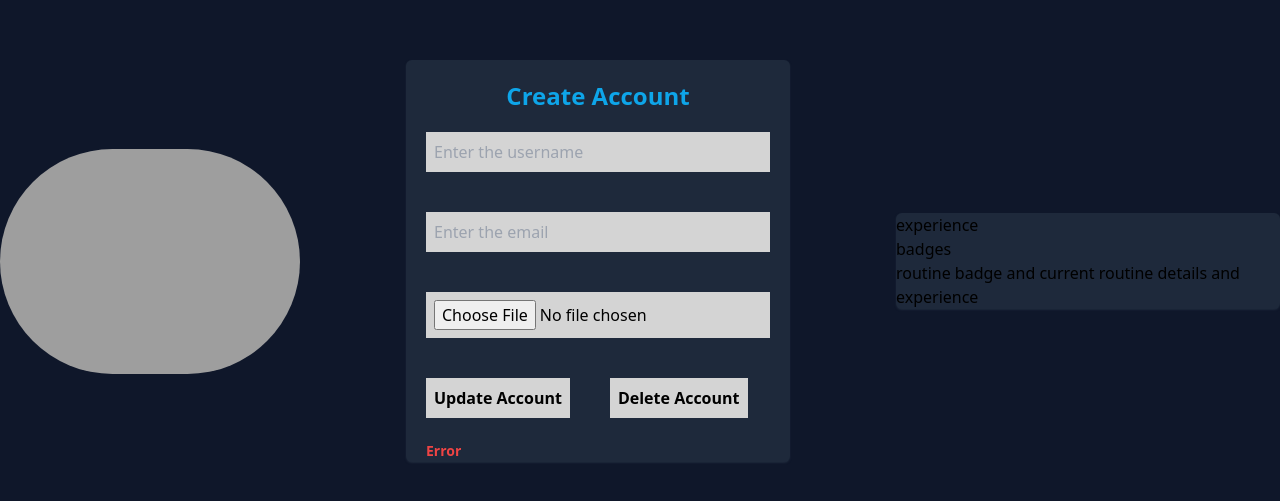
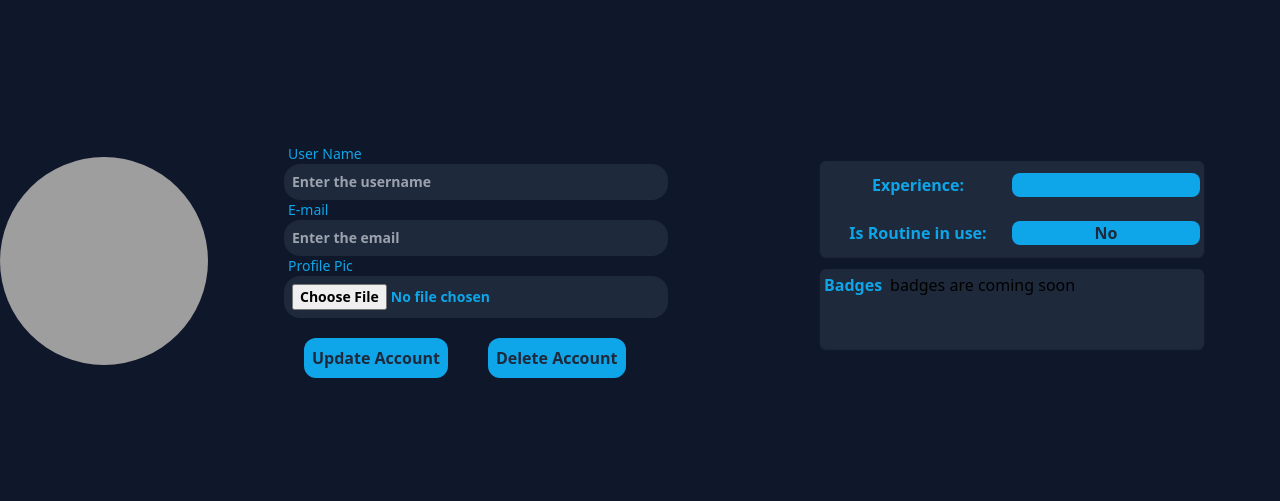
Before and after one commit to codegatty/RoutineRadar, a React (Vite) app in the folder frontend/user-dashboard/: page /profile in a window 1280 px wide. Shown: the part 139-640 px from the top of the page. Built offline with nearby package versions, Linux system fonts and the light colour scheme.

Commit message:
--upadted most of ui parts

```diff
--- a/frontend/user-dashboard/src/UIComponents/DropDownMenu.jsx
+++ b/frontend/user-dashboard/src/UIComponents/DropDownMenu.jsx
@@ -1,27 +1,42 @@
 import { Menu, MenuButton, MenuItem, MenuItems } from '@headlessui/react'
 import {Link} from 'react-router-dom'
+import { CgProfile } from "react-icons/cg";
+import { CiSettings } from "react-icons/ci";
+import { IoIosLogOut } from "react-icons/io";
+function DropDownMenu({user}) {
+    const menuItemClasses="px-3 py-1 text-sm font-semibold"
+  return (
+    <Menu >
+    <MenuButton className="flex justify-center items-center ">
+      <img src={`http://localhost:5002/profile/${user?.profilePic}`} alt="no image found"  className='rounded-full border border-1 border-white w-9 h-9 object-cover'/>
+    </MenuButton>
+    <MenuItems anchor="bottom" className="bg-secondary text-primary text-sm py-2 m-1 rounded-md w-32">
 
+      <MenuItem className={menuItemClasses}>
+        <Link className="block data-[focus]:bg-primary " to="/profile">
+          <div className='flex flex-row justify-center items-center gap-2'>
+          <CgProfile className='flex-2'/><span className='flex-1'>Profile</span>
+          </div>
 
-function DropDownMenu({user}) {
-
-  return (
-    <Menu>
-    <MenuButton className="flex justify-center items-center">
-      <img src={`http://localhost:5002/profile/${user?.profilePic}`} alt="no image found" height={30} width={30} className='rounded'/>
-    </MenuButton>
-    <MenuItems anchor="bottom" className="bg-secondary text-primary text-sm p-2 m-1 rounded-sm">
-      <MenuItem>
-        <Link className="block data-[focus]:bg-blue-100 " to="/profile">
-          Profile
         </Link>
       </MenuItem>
-      <MenuItem>
-        <a className="block data-[focus]:bg-blue-100" href="/support">
-          Support
-        </a>
+
+      <MenuItem className={menuItemClasses}>
+      <Link to="/" className="block data-[focus]:bg-primary ">
+      <div className='flex flex-row justify-center items-center gap-2'>
+          <CiSettings className='flex-2'/><span className='flex-1'>Settings</span>
+          </div>
+      </Link>
       </MenuItem>
-      <MenuItem>
-      <button className='className="block data-[focus]:bg-blue-100' >Logout</button>
+
+      <MenuItem className={menuItemClasses}>
+      <button className='block data-[focus]:bg-primary w-full ' >
+
+      <div className='flex flex-row justify-start items-center '>
+          <IoIosLogOut className='flex-1 text-red-500 '/><span className='flex-1 text-red-500' >Logout</span>
+          </div>
+
+        </button>
       </MenuItem>
     </MenuItems>
   </Menu>
--- a/frontend/user-dashboard/src/components/Header.jsx
+++ b/frontend/user-dashboard/src/components/Header.jsx
@@ -1,48 +1,37 @@
+import { TfiAlignLeft } from 'react-icons/tfi'
+import { useContext } from 'react'
+import { RoutineContext } from '../context/RoutineProvider'
+import { UserContext } from '../context/userContext'
 
-import { TfiAlignLeft } from "react-icons/tfi";
-import { useContext } from "react";
-import {RoutineContext} from '../context/RoutineProvider'
-import { UserContext } from "../context/userContext";
-import { useNavigate } from "react-router-dom";
+import DropDownMenu from '../UIComponents/DropDownMenu'
 
+function Header({ sidebarToggle, setSidebarToggle }) {
+  const routineCtx = useContext(RoutineContext)
+  const userCtx = useContext(UserContext)
 
-import DropDownMenu from "../UIComponents/DropDownMenu";
-
-function Header({sidebarToggle,setSidebarToggle}) {
-
-
-
-  const routineCtx=useContext(RoutineContext)
-  const userCtx=useContext(UserContext)
-
-  function logout(){
-    userCtx.logout();
-    useNavigate("/")
-  }
-
-  function sidebarToggleHandler(){
+  function sidebarToggleHandler() {
     setSidebarToggle(!sidebarToggle)
   }
   return (
     <div className="bg-primary h-10 flex flex-row justify-around items-center px-5 ">
-
-      <div className='flex flex-row  flex-1'>
-        <button className="mr-2" onClick={sidebarToggleHandler}><TfiAlignLeft color="white" size={25} /></button>
-        <h1 className='text-center text-1xl text-white font-semibold'>Routine Radar</h1>
+      <div className="flex flex-row  flex-1">
+        <button className="mr-2" onClick={sidebarToggleHandler}>
+          <TfiAlignLeft color="white" size={25} />
+        </button>
+        <h1 className="text-center text-1xl text-white font-semibold">Routine Radar</h1>
       </div>
 
       <div className="flex-1 flex">
-      <div className="bg-yellow-900 p-1 rounded-lg flex flex-row justify-center items-center text-white font-bold ">
-          <span className="flex-1 text-sm">Score:  </span><span className="flex-1">{routineCtx?.routine?.score}</span>
-        </div>
+        {userCtx?.userData.isRoutineCreated && (
+          <div className="bg-yellow-900 p-1 rounded-lg flex flex-row justify-center items-center text-white font-bold ">
+            <span className="flex-1 text-sm">Score: </span>
+            <span className="flex-1">{routineCtx?.routine?.score}</span>
+          </div>
+        )}
       </div>
-      <div className="flex-1">
-        <DropDownMenu user={userCtx.userData}/>
-        </div>
-        <div className="flex-1 flex">
-        <button  onClick={logout} className="  bg-red-500 p-1 text-sm font-semibold rounded-lg ">Logout</button>
-        </div>
-
+      <div className="flex-1  flex justify-end">
+        <DropDownMenu user={userCtx.userData} />
+      </div>
     </div>
   )
 }
--- a/frontend/user-dashboard/src/components/Main.jsx
+++ b/frontend/user-dashboard/src/components/Main.jsx
@@ -1,12 +1,14 @@
-import { useContext, useEffect, useState,useLayoutEffect } from "react"
+import { useContext, useState,useLayoutEffect } from "react"
 import { RoutineContext } from "../context/RoutineProvider"
 import {createDateFromString} from '../utility/createDateFromString'
 import MyTimer from '../components/MyTimer'
 import CountCard from "../UIComponents/CountCard"
 import { LuTimerOff } from "react-icons/lu";
 import {scoreCalculatorFromTasks} from '../utility/scoreCalculator'
+import {useNavigate} from 'react-router-dom'
 
 function Main({taskId}) {
+  const navigate=useNavigate()
   const routineCtx=useContext(RoutineContext);
   const [enableTimer,setEnableTimer]=useState(false)
   const selectedTask=routineCtx.routine?.tasks?.find((task)=>task._id===taskId)
@@ -41,6 +43,10 @@ function Main({taskId}) {
     }
 
   },[taskId,routineCtx.routine])
+
+  function createRoutineHandler(){
+    navigate("/routine")
+  }
 
   return (
     <>{
@@ -84,7 +90,7 @@ function Main({taskId}) {
     :<div className=' h-full flex justify-center items-center'>
       <div className="flex flex-col items-center ">
     <h1 className=' flex-1 font-bold text-secondary text-xl text-center'>No Routine Found</h1>
-    <button className="mt-1 p-1 bg-app-blue rounded-lg text-secondary font-semibold text-sm">Create Routine</button>
+    <button className="mt-1 p-1 bg-app-blue rounded-lg text-secondary font-semibold text-sm" onClick={createRoutineHandler}>Create Routine</button>
     </div>
   </div>
 }
--- a/frontend/user-dashboard/src/components/ProfileForm.jsx
+++ b/frontend/user-dashboard/src/components/ProfileForm.jsx
@@ -3,6 +3,11 @@ import InputErrorDisplay from '../UIComponents/InputErrorDisplay';
 import classNames from 'classnames';
 
 function ProfileForm({className,userData,onUpdate,onDelete}) {
+
+    const inputClasses="p-2  bg-secondary rounded-2xl text-primary text-sm font-semibold"
+    const labelClasses=" ml-1 text-primary   font-thin text-sm"
+    const inputContainerClasses="flex flex-col"
+    const buttonClasses="p-2 m-5 bg-app-blue hover:bg-secondary hover:text-primary rounded-xl text-secondary font-semibold"
 
     const {register,handleSubmit,formState:{errors,isSubmitting}}=useForm({defaultValues:{
         username:userData?userData.userName:"",
@@ -33,48 +38,60 @@ function ProfileForm({className,userData,onUpdate,onDelete}) {
 
   return (
     <div className={classNames(className,' flex items-center justify-center')}>
-    <form className='flex flex-col w-96 bg-secondary rounded-md shadow-sm shadow-secondary ' onSubmit={handleSubmit(submitHandler)}>
+    <form className='flex flex-col w-96  ' onSubmit={handleSubmit(submitHandler)}>
 
         <div className='flex items-center justify-center bg-neutral-300 '>
 
         </div>
 
-        <h1 className='text-center text-2xl mt-5 font-bold text-primary'>Create Account</h1>
+        <h1 className='text-center text-2xl mt-5 font-bold text-primary capitalize'>{userData?.userName}</h1>
 
+        <div className={inputContainerClasses}>
+        <label className={labelClasses}>User Name</label>
         <input  {...register("username",{
             required: "username required",
             minLength:{
                 value:5,
                 message:"user name should be at least 5 characters"
             }
-        })}className='p-2 m-5 bg-neutral-300 'type='text' placeholder='Enter the username'/>
+        })}className={inputClasses}type='text' placeholder='Enter the username'/>
         {errors.username&&<InputErrorDisplay>{errors.username.message}</InputErrorDisplay>}
+        </div>
 
+        <div>
+
+        <div className={inputContainerClasses}>
+        <label className={labelClasses}>E-mail</label>
         <input  {...register("email",{
             required: "email required",
             pattern: {
                 value:/^[^\s@]+@[^\s@]+\.[^\s@]+$/,
                 message: "Invalid email"
             }
-        })}className='p-2 m-5 bg-neutral-300 'type='email' placeholder='Enter the email' disabled/>
+        })}className={inputClasses} type='email' placeholder='Enter the email' disabled/>
         {errors.email&&<InputErrorDisplay>{errors.email.message}</InputErrorDisplay>}
-
+        </div>
+        </div>
+        <div>
+        <div className={inputContainerClasses}>
+        <label className={labelClasses}>Profile Pic</label>
         <input  {...register("profilePic",{
 
-        })}className='p-2 m-5 bg-neutral-300 'type='file' accept='image/*' placeholder='upload a profile pic'/>
+        })}className={inputClasses} type='file' accept='image/*' placeholder='upload a profile pic'/>
         {errors.profilePic&&<InputErrorDisplay>{errors.profilePic.message}</InputErrorDisplay>}
-
+        </div>
+        </div>
 
         {/* <input  {...register("password",{
             required: "password required"
         })}className='p-2 m-5 bg-neutral-300' type='password' placeholder='Enter the password' disabled/>
         {errors.password&&<InputErrorDisplay>{errors.password.message}</InputErrorDisplay>} */}
         <div>
-        <button className='p-2 m-5 bg-neutral-300 hover:bg-neutral-500 font-bold' type='submit' >{isSubmitting?"Loading..":"Update Account"}</button>
-        <button className='p-2 m-5 bg-neutral-300 hover:bg-neutral-500 font-bold' onClick={deleteHandler} >{isSubmitting?"Loading..":"Delete Account"}</button>
+        <button className={buttonClasses} type='submit' >{isSubmitting?"Loading..":"Update Account"}</button>
+        <button className={classNames(buttonClasses,'text-red-500')} onClick={deleteHandler} >{isSubmitting?"Loading..":"Delete Account"}</button>
         </div>
 
-        <InputErrorDisplay className="text-2xl">error</InputErrorDisplay>
+        <InputErrorDisplay className="text-2xl">{}</InputErrorDisplay>
     </form>
 
     </div>
--- a/frontend/user-dashboard/src/components/ProgressViewer.jsx
+++ b/frontend/user-dashboard/src/components/ProgressViewer.jsx
@@ -1,21 +1,28 @@
-import React from 'react'
+import classNames from 'classnames'
 
-function ProgressViewer() {
+function ProgressViewer({ className, userData }) {
   return (
-    <div className='flex items-center justify-center'>
-        <div className='flex flex-col w-96 bg-secondary rounded-md shadow-sm shadow-secondary '>
-      <div>
-        experience
+    <div className={classNames(className, 'flex items-center justify-center flex-col')}>
+      <div className="flex flex-col w-96 bg-secondary rounded-md shadow-sm shadow-secondary ">
+        <div className="flex flex-row my-3 mx-1">
+          <label className="flex-1 text-center font-bold text-primary">Experience: </label>
+          <span className="flex-1 bg-app-blue text-center rounded-lg font-bold text-secondary">{userData?.experience}</span>
+        </div>
+
+        <div className="flex flex-row my-3 mx-1">
+          <label className="flex-1 text-center font-bold text-primary">Is Routine in use: </label>
+          <span className="flex-1 bg-app-blue text-center rounded-lg font-bold text-secondary">{userData?.isRoutine?"yes":"No"}</span>
+        </div>
+
       </div>
-      <div>
-        badges
-      </div>
-      <div>
-        routine badge and current routine details and experience
-      </div>
+      <div className="flex flex-row gap-2 my-3 mx-1 bg-secondary w-96 h-20 p-1  rounded-md shadow-sm shadow-secondary">
+          <label className="flex-2 text-center font-bold text-primary">Badges </label>
+          <div className='flex-1'>
+            {userData?.badges.length>=0?<span className='font-bold text-slate-900 text-xl text-center' >No Badges attained</span>:"badges are coming soon"}
+          </div>
+        </div>
+
     </div>
-    </div>
-
   )
 }
 
--- a/frontend/user-dashboard/src/components/RoutineForm.jsx
+++ b/frontend/user-dashboard/src/components/RoutineForm.jsx
@@ -6,6 +6,9 @@ import {axios_public} from '../axios_config/axiosConfig'
 
 
 function RoutineForm() {
+
+  const inputClasses="p-2 m-5 bg-secondary rounded-2xl text-primary text-sm font-semibold"
+  const buttonClasses="p-2 m-5 bg-app-blue hover:bg-secondary hover:text-primary rounded-xl text-secondary font-semibold"
     const {
         register,
         handleSubmit,
@@ -34,11 +37,11 @@ function RoutineForm() {
       }
   return (
     <form
-    className="flex flex-col w-96 bg-primary rounded-md shadow-sm shadow-secondary "
+    className="flex flex-col w-96 "
     onSubmit={handleSubmit(submitHandler)}
   >
     <h1 className="text-center text-2xl mt-5 font-bold text-primary">
-      Create Routine
+      Create New Routine
     </h1>
 
     <input
@@ -49,7 +52,7 @@ function RoutineForm() {
           message: "Goal should be at least 5 characters",
         },
       })}
-      className="p-2 m-5 bg-neutral-300 "
+      className={inputClasses}
       type="text"
       placeholder="Enter the Goal for routine"
     />
@@ -61,7 +64,7 @@ function RoutineForm() {
       {...register("type", {
         required: "type required",
       })}
-      className="p-2 m-5 bg-neutral-300 "
+      className={inputClasses}
       type="text"
       placeholder="Enter the type of routine"
     />
@@ -70,13 +73,13 @@ function RoutineForm() {
     )}
 
     <button
-      className="p-2 m-5 bg-neutral-300 hover:bg-neutral-500 font-bold"
+      className={buttonClasses}
       type="submit"
     >
-      {isSubmitting ? "Loading.." : "Login"}
+      {isSubmitting ? "Loading.." : "Next"}
     </button>
 
-    <InputErrorDisplay className="text-2xl">error</InputErrorDisplay>
+    <InputErrorDisplay className="text-2xl">{}</InputErrorDisplay>
   </form>
   )
 }
--- a/frontend/user-dashboard/src/pages/LoginPage.jsx
+++ b/frontend/user-dashboard/src/pages/LoginPage.jsx
@@ -7,6 +7,9 @@ import {UserContext} from '../context/userContext'
 import {useNavigate } from 'react-router-dom'
 
 function LoginPage() {
+
+    const inputClasses="p-2 m-5 bg-primary rounded-2xl text-primary text-sm font-semibold"
+    const buttonClasses="p-2 m-5 bg-app-blue hover:bg-primary hover:text-primary rounded-xl text-secondary font-semibold"
     const userCtx=useContext(UserContext);
     const navigate=useNavigate()
     const {register,handleSubmit,formState:{errors,isSubmitting}}=useForm({defaultValues:{
@@ -25,13 +28,13 @@ function LoginPage() {
 
   return (
     <div className='w-screen h-screen bg-primary flex items-center justify-center'>
-    <form className='flex flex-col w-96 bg-secondary rounded-md shadow-sm shadow-secondary ' onSubmit={handleSubmit(submitHandler)}>
+    <form className='flex flex-col w-96 bg-secondary rounded-md shadow-sm shadow-secondary justify-center ' onSubmit={handleSubmit(submitHandler)}>
 
         <div className='flex items-center justify-center bg-neutral-300 '>
 
         </div>
 
-        <h1 className='text-center text-2xl mt-5 font-bold text-primary'>Login Account</h1>
+        <h1 className='text-center text-2xl mt-5 font-semibold text-primary'>Login</h1>
 
 
         <input  {...register("email",{
@@ -40,7 +43,7 @@ function LoginPage() {
                 value:/^[^\s@]+@[^\s@]+\.[^\s@]+$/,
                 message: "Invalid email"
             }
-        })}className='p-2 m-5 bg-neutral-300 'type='email' placeholder='Enter the email'/>
+        })}className={inputClasses}type='email' placeholder='Enter the email'/>
         {errors.email&&<InputErrorDisplay>{errors.email.message}</InputErrorDisplay>}
 
 
@@ -48,13 +51,13 @@ function LoginPage() {
 
         <input  {...register("password",{
             required: "password required"
-        })}className='p-2 m-5 bg-neutral-300' type='password' placeholder='Enter the password'/>
+        })}className={inputClasses} type='password' placeholder='Enter the password'/>
         {errors.password&&<InputErrorDisplay>{errors.password.message}</InputErrorDisplay>}
+        <Link className='ml-5 text-primary text-sm' to="/register">No account?register</Link>
+        <button className={buttonClasses} type='submit' >{isSubmitting?"Loading..":"Login"}</button>
 
-        <button className='p-2 m-5 bg-neutral-300 hover:bg-neutral-500 font-bold'type='submit' >{isSubmitting?"Loading..":"Login"}</button>
+        <InputErrorDisplay className="text-2xl">{}</InputErrorDisplay>
 
-        <InputErrorDisplay className="text-2xl">error</InputErrorDisplay>
-        <Link to="/register">No account?register</Link>
     </form>
     </div>
   )
--- a/frontend/user-dashboard/src/pages/ProfilePage.jsx
+++ b/frontend/user-dashboard/src/pages/ProfilePage.jsx
@@ -6,6 +6,10 @@ import {axios_user} from '../axios_config/axiosConfig'
 import { useNavigate } from 'react-router-dom'
 
 function ProfilePage() {
+
+  const inputClasses="p-2 m-5 bg-primary rounded-2xl text-primary text-sm font-semibold"
+  const buttonClasses="p-2 m-5 bg-app-blue hover:bg-primary hover:text-primary rounded-xl text-secondary font-semibold"
+
   const userCtx=useContext(UserContext)
   const currentUser = userCtx.userData
   const navigate=useNavigate()
@@ -28,10 +32,13 @@ function ProfilePage() {
   return (
 
     <div className='flex flex-row  bg-primary h-screen'>
-      <div className='flex-2  flex justify-center items-center'>
-        <img className=' rounded-full object-cover' width={300} height={300} src={`http://localhost:5002/profile/${currentUser?.profilePic}`}/></div>
-      <ProfileForm className="flex-1" userData={currentUser} onUpdate={updateHandler} onDelete={deleteHandler}/>
-      <ProgressViewer/>
+      <div className='flex-2  flex justify-center items-center '>
+        <img className=' rounded-full object-cover w-52 h-52 ' src={`http://localhost:5002/profile/${currentUser?.profilePic}`}/>
+      </div>
+
+      <ProfileForm className="flex-1 " userData={currentUser} onUpdate={updateHandler} onDelete={deleteHandler}/>
+
+      <ProgressViewer className="flex-1" userData={currentUser}/>
     </div>
   )
 }
--- a/frontend/user-dashboard/src/pages/RegisterPage.jsx
+++ b/frontend/user-dashboard/src/pages/RegisterPage.jsx
@@ -3,7 +3,8 @@ import InputErrorDisplay from '../UIComponents/InputErrorDisplay';
 import {axios_user} from '../axios_config/axiosConfig'
 import {useNavigate} from 'react-router-dom'
 function RegisterPage() {
-
+    const inputClasses="p-2 m-5 bg-primary rounded-2xl text-primary text-sm font-semibold"
+    const buttonClasses="p-2 m-5 bg-app-blue hover:bg-primary hover:text-primary rounded-xl text-secondary font-semibold"
     const navigate=useNavigate();
 
     const {register,handleSubmit,formState:{errors,isSubmitting}}=useForm({defaultValues:{
@@ -40,7 +41,7 @@ function RegisterPage() {
 
         </div>
 
-        <h1 className='text-center text-2xl mt-5 font-bold text-primary'>Create Account</h1>
+        <h1 className='text-center text-2xl mt-5 font-semibold text-primary'>Create Account</h1>
 
         <input  {...register("username",{
             required: "username required",
@@ -48,7 +49,7 @@ function RegisterPage() {
                 value:5,
                 message:"user name should be at least 5 characters"
             }
-        })}className='p-2 m-5 bg-neutral-300 'type='text' placeholder='Enter the username'/>
+        })}className={inputClasses} type='text' placeholder='Enter the username'/>
         {errors.username&&<InputErrorDisplay>{errors.username.message}</InputErrorDisplay>}
 
         <input  {...register("email",{
@@ -57,23 +58,23 @@ function RegisterPage() {
                 value:/^[^\s@]+@[^\s@]+\.[^\s@]+$/,
                 message: "Invalid email"
             }
-        })}className='p-2 m-5 bg-neutral-300 'type='email' placeholder='Enter the email'/>
+        })}className={inputClasses} type='email' placeholder='Enter the email'/>
         {errors.email&&<InputErrorDisplay>{errors.email.message}</InputErrorDisplay>}
 
         <input  {...register("profilePic",{
             required: "profile picture required"
-        })}className='p-2 m-5 bg-neutral-300 'type='file' accept='image/*' placeholder='upload a profile pic'/>
+        })}className={inputClasses} type='file' accept='image/*' placeholder='upload a profile pic'/>
         {errors.profilePic&&<InputErrorDisplay>{errors.profilePic.message}</InputErrorDisplay>}
 
 
         <input  {...register("password",{
             required: "password required"
-        })}className='p-2 m-5 bg-neutral-300' type='password' placeholder='Enter the password'/>
+        })}className={inputClasses} type='password' placeholder='Enter the password'/>
         {errors.password&&<InputErrorDisplay>{errors.password.message}</InputErrorDisplay>}
 
-        <button className='p-2 m-5 bg-neutral-300 hover:bg-neutral-500 font-bold'type='submit' >{isSubmitting?"Loading..":"Login"}</button>
+        <button className={buttonClasses} type='submit' >{isSubmitting?"Loading..":"Register"}</button>
 
-        <InputErrorDisplay className="text-2xl">error</InputErrorDisplay>
+        <InputErrorDisplay className="text-2xl">{}</InputErrorDisplay>
     </form>
     </div>
   )
--- a/frontend/user-dashboard/src/pages/Routine.jsx
+++ b/frontend/user-dashboard/src/pages/Routine.jsx
@@ -15,7 +15,7 @@ const routineCtx=useContext(RoutineContext)
 
   return (
     <div className="w-full h-screen  bg-primary flex flex-row">
-      <div className='flex-2  justify-center items-center bg-red-500'>
+      <div className='flex-2  justify-center items-center '>
         {
           routineCtx.routine===null?<RoutineForm />:<TaskForm defaultValue={routineCtx.routine.tasks[selectedTaskIndex]} selectedIndex={selectedTaskIndex}/>
         }
```
